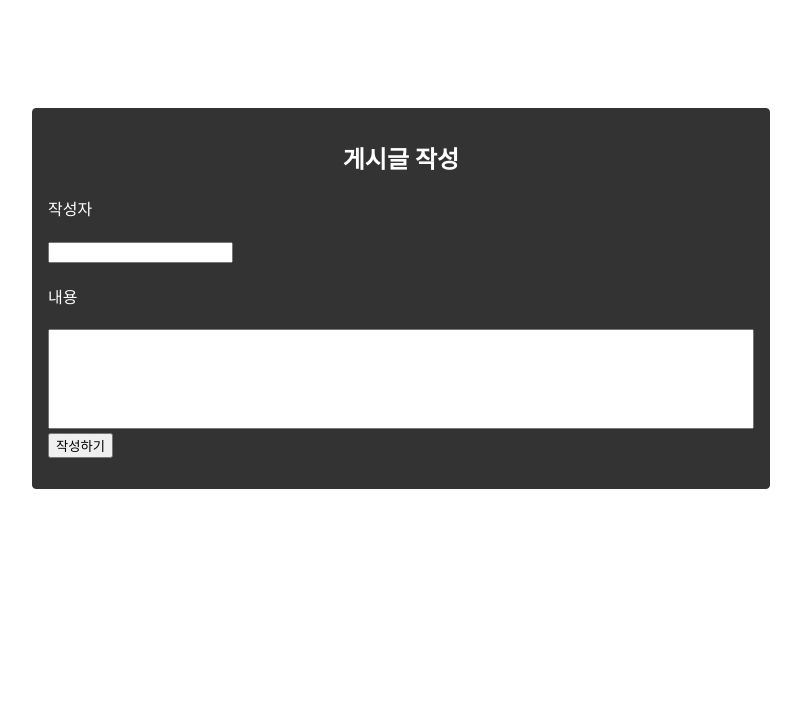
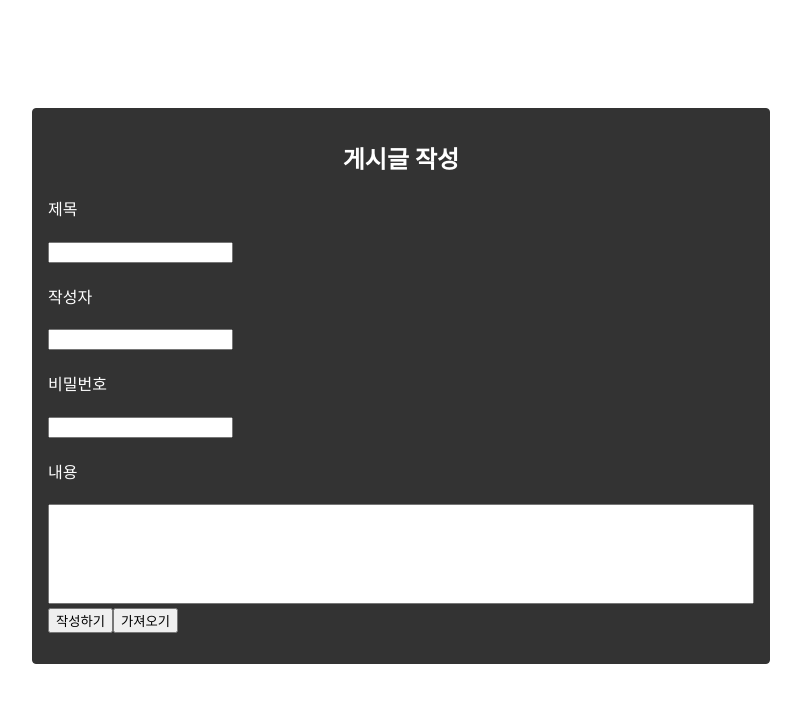
Before and after one commit to collabo-cw/simple_board_frontend, a Next.js app in the folder class/: page /test/new in a window 1280 px wide. Shown: the top 702 px of the page, without its empty margins (239-1040 px from the left). Built offline with nearby package versions, Linux system fonts and the light colour scheme.

Commit message:
..................ㅠㅠ POST , GET 테스트

```diff
--- a/class/pages/membership/index.js
+++ b/class/pages/membership/index.js
@@ -80,7 +80,7 @@ export default function MembershipPage(){
         }
         if(email && password && phone && name &&  birthday && gender){
             try{
-                const response = await axios.post('https://306a-121-140-170-17.ngrok-free.app/user/user-sign-up',{
+                const response = await axios.post('https://816d-121-140-170-17.ngrok-free.app/user/user-sign-up',{
                     email,
                     password,
                     phone,
--- a/class/src/components/units/board/component/index.js
+++ b/class/src/components/units/board/component/index.js
@@ -1,22 +1,60 @@
 import axios from "axios";
 import { useState } from "react";
-import {Container,Wrapper,WrapLogin,Title,H4,Textarea} from '../../../../../styles/new.styles';
+import { Container, Wrapper, WrapLogin, Title, H4, Textarea } from '../../../../../styles/new.styles';
+
 export default function BoardNewPage(props) {
+    const [writer, setWriter] = useState("");
+    const [password, setPassword] = useState("");
+    const [title, setTitle] = useState("");
+    const [contents, setContents] = useState("");
 
-    return(
+    const onChangeWriter = (e) => setWriter(e.target.value);
+    const onChangePassword = (e) => setPassword(e.target.value);
+    const onChangeTitle = (e) => setTitle(e.target.value);
+    const onChangeContents = (e) => setContents(e.target.value);
+
+    const onClickSubmit = async (e) => {
+        try {
+            const result = await axios.post('http://backend-example.codebootcamp.co.kr/api-docs/board', {
+                writer,
+                password,
+                title,
+                contents
+            });
+            console.log(result.data); // data 속성을 확인합니다
+        } catch (error) {
+            console.error(error);
+        }
+    };
+
+    const onClickGet = async (e) => {
+        try {
+            const getResult = await axios.get('https://koreanjson.com/comments/1');
+            console.log(getResult); // data 속성을 확인합니다
+        } catch (error) {
+            console.error(error);
+        }
+    };
+
+    return (
         <Container>
             <Wrapper>
                 <WrapLogin>
-                    <Title>게시글 {props.isEdit? "수정" : "작성"}</Title>
+                    <Title>게시글 {props.isEdit ? "수정" : "작성"}</Title>
                     <div>
+                        <H4>제목</H4>
+                        <input type="text" onChange={onChangeTitle} />
                         <H4>작성자</H4>
-                        <input type="text"/>
+                        <input type="text" onChange={onChangeWriter} />
+                        <H4>비밀번호</H4>
+                        <input type="text" onChange={onChangePassword} />
                         <H4>내용</H4>
-                        <Textarea type="text" />
+                        <Textarea type="text" onChange={onChangeContents} />
                     </div>
-                    <button>{props.isEdit? "수정" : "작성"}하기</button>
+                    <button onClick={onClickSubmit}>{props.isEdit ? "수정" : "작성"}하기</button>
+                    <button onClick={onClickGet}>가져오기</button>
                 </WrapLogin>
             </Wrapper>
         </Container>
-    )
+    );
 }
```
Also changed, not shown: class/pages/test/index.js (+1 -7 lines).
